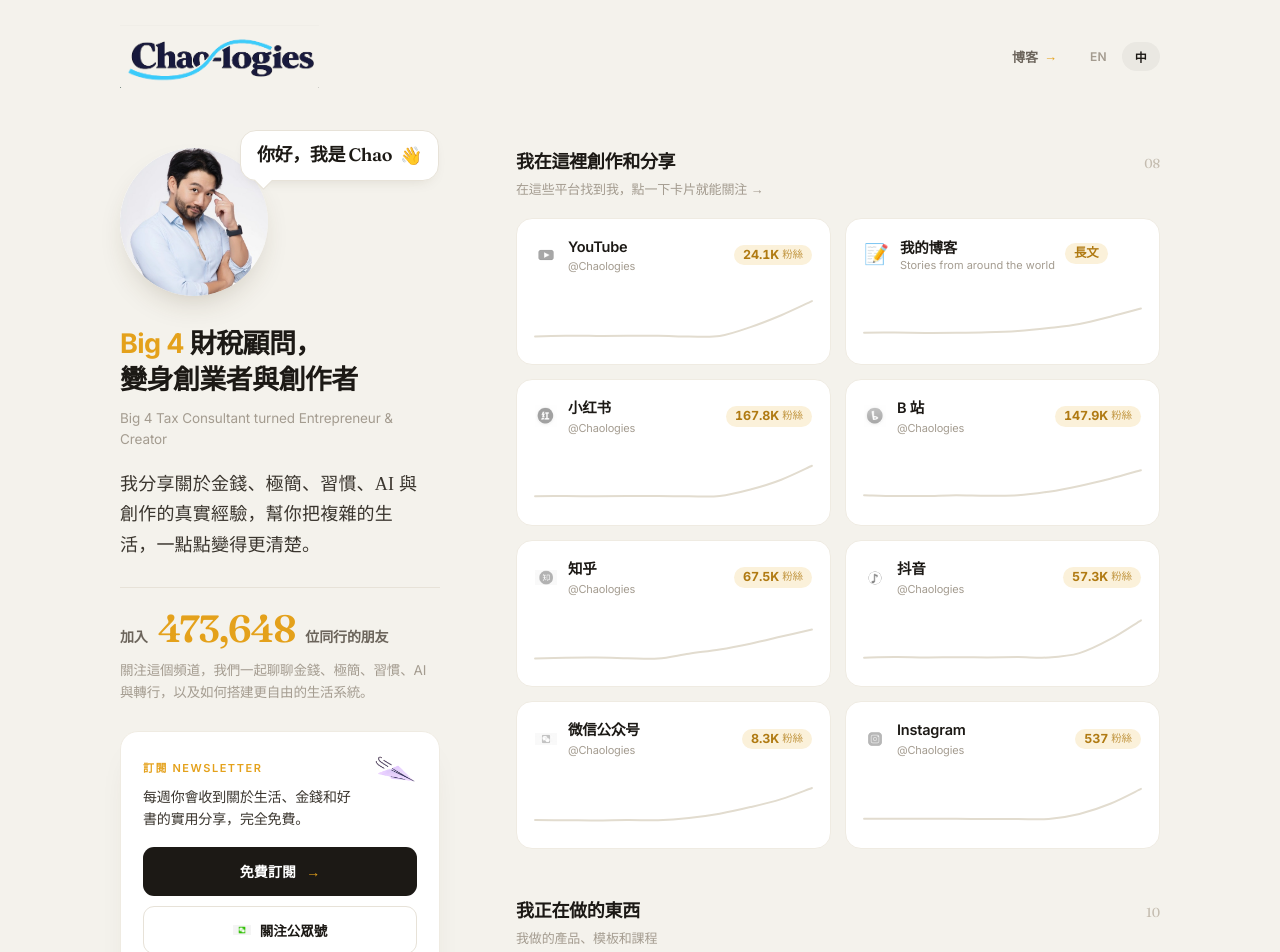
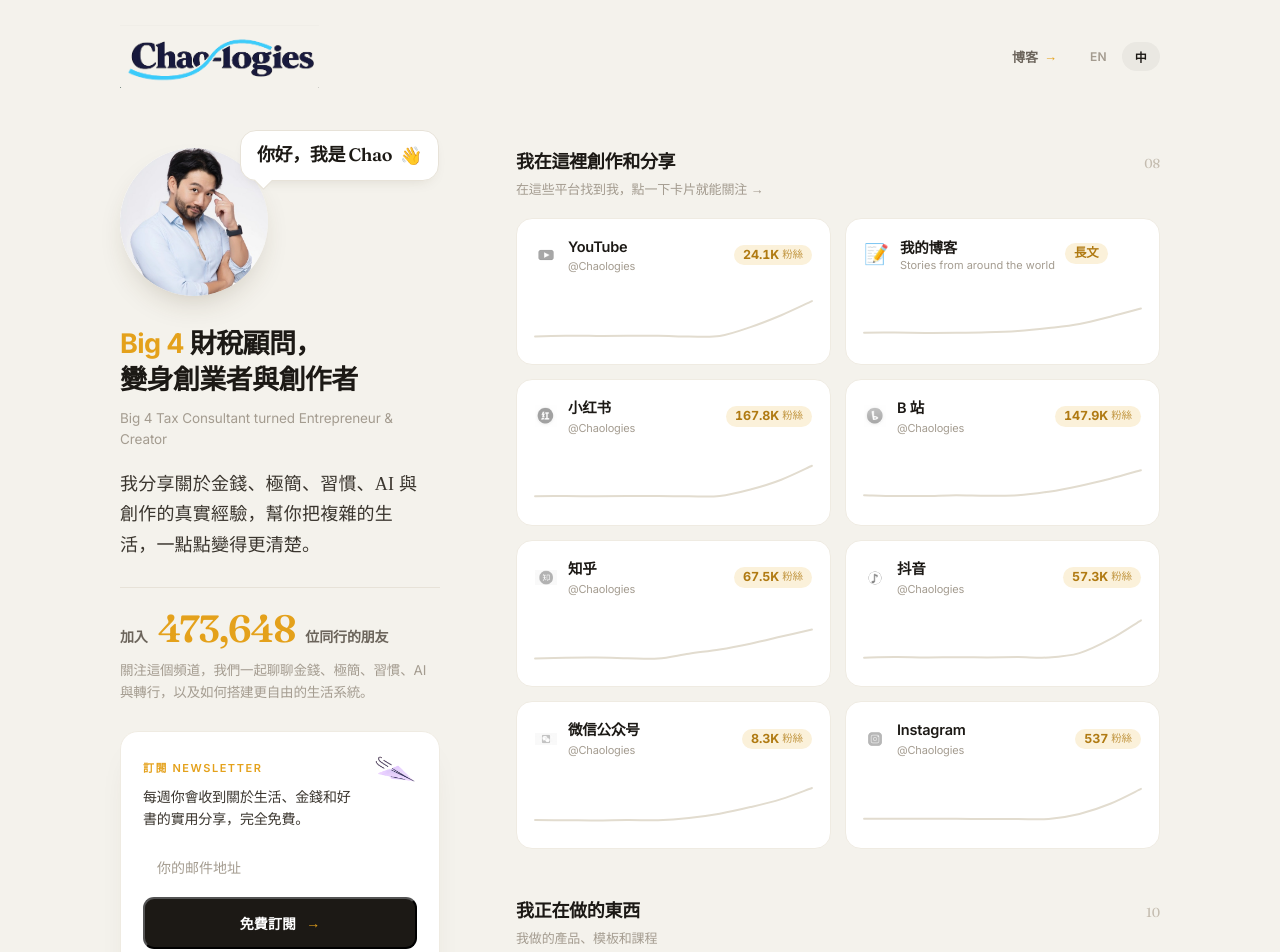
Before and after one commit to chaojwang/chaologies-page, a React (Vite) app: page / in a window 1280 px wide. Shown: the top 952 px of the page. Built offline with nearby package versions, Linux system fonts and the light colour scheme; no server answers; the database is empty; a web font is replaced by a local one.

Commit message:
Add inline email subscription form with Substack proxy API
Co-Authored-By: Claude Sonnet 4.6 <noreply@anthropic.com>

```diff
--- a/src/App.jsx
+++ b/src/App.jsx
@@ -242,6 +242,8 @@ function Profile({ lang, data }) {
   const { totalFollowers, newsletter } = data;
   const [count, setCount] = useState(totalFollowers);
   const [wechatOpen, setWechatOpen] = useState(false);
+  const [email, setEmail] = useState("");
+  const [subState, setSubState] = useState("idle"); // idle | loading | success | error
 
   useEffect(() => setCount(totalFollowers), [totalFollowers]);
 
@@ -259,6 +261,22 @@ function Profile({ lang, data }) {
   }, [totalFollowers]);
 
   const subUrl = `${newsletter.url.replace(/\/$/, "")}?utm_source=website`;
+
+  async function handleSubscribe(e) {
+    e.preventDefault();
+    if (!email || subState === "loading") return;
+    setSubState("loading");
+    try {
+      const res = await fetch("/api/subscribe", {
+        method: "POST",
+        headers: { "Content-Type": "application/json" },
+        body: JSON.stringify({ email }),
+      });
+      setSubState(res.ok ? "success" : "error");
+    } catch {
+      setSubState("error");
+    }
+  }
 
   return (
     <aside className="profile">
@@ -299,11 +317,28 @@ function Profile({ lang, data }) {
           </div>
           <img className="plane" src="/air.png" alt="" />
         </div>
+        {subState === "success" ? (
+          <p className="sub-success">{lang === "zh" ? "✓ 已訂閱，感謝！" : "✓ Subscribed — thanks!"}</p>
+        ) : (
+          <form className="sub-form" onSubmit={handleSubscribe}>
+            <input
+              className="sub-email"
+              type="email"
+              required
+              placeholder={lang === "zh" ? "你的邮件地址" : "Your email address"}
+              value={email}
+              onChange={(e) => { setEmail(e.target.value); setSubState("idle"); }}
+            />
+            <button className="cta" type="submit" disabled={subState === "loading"}>
+              <span>{subState === "loading" ? "…" : COPY.subscribe[lang]}</span>
+              <span className="arr">→</span>
+            </button>
+            {subState === "error" && (
+              <p className="sub-error">{lang === "zh" ? "出錯了，請稍後再試" : "Something went wrong, try again"}</p>
+            )}
+          </form>
+        )}
         <div className="sub-btns">
-          <a className="cta" href={subUrl} target="_blank" rel="noopener noreferrer">
-            <span>{COPY.subscribe[lang]}</span>
-            <span className="arr">→</span>
-          </a>
           <button className="sub-wechat" onClick={() => setWechatOpen(true)}>
             <img className="sub-wechat-ic" src="/icons/wechat.png" alt="" />
             <span>{COPY.wechat[lang]}</span>
--- a/src/index.css
+++ b/src/index.css
@@ -198,6 +198,18 @@ button { font-family: inherit; }
 .cta:hover .arr { transform: translateX(4px); }
 .cta:active { transform: scale(0.985); }
 .cta-fine { font-size: 11.5px; color: var(--ink-3); margin-top: 11px; font-style: italic; }
+
+.sub-form { display: flex; flex-direction: column; gap: 8px; margin-bottom: 10px; }
+.sub-email {
+  width: 100%; padding: 13px 14px; border-radius: var(--r-sm);
+  border: 1.5px solid var(--border); background: #fff;
+  font-size: 14px; color: var(--ink); outline: none;
+  transition: border-color var(--ease);
+}
+.sub-email:focus { border-color: var(--honey); }
+.sub-email::placeholder { color: var(--ink-3); }
+.sub-success { font-size: 14px; font-weight: 600; color: #2a9d5c; padding: 14px 0; }
+.sub-error { font-size: 12px; color: #c0392b; margin-top: 4px; }
 
 .sub-btns { display: flex; flex-direction: column; gap: 10px; }
 .sub-wechat {
```
Also changed, not shown: api/subscribe.js (added, +42 -0 lines).
